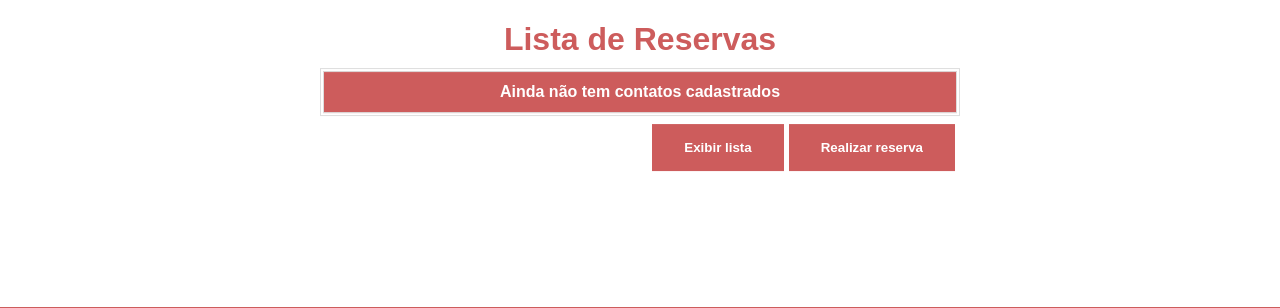
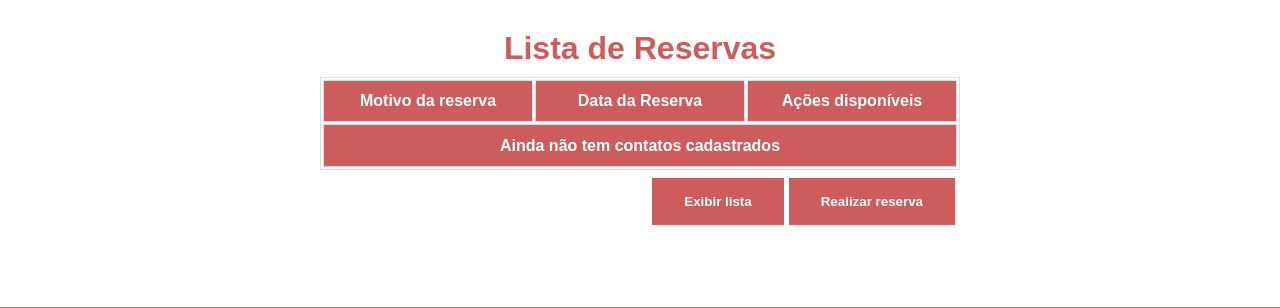
Before and after one commit to bjbomfim/trabalho2WEB, a Django app: page /Reservas/ in a window 1280 px wide. Shown: the part 193-501 px from the top of the page. Run offline with Django 4.2, Linux system fonts and the light colour scheme; the visitor is signed in with stand-in values (Sample User, id 1); data comes from the database, SQL or seed files in the repository; data that the repository does not hold is empty.

Commit message:
Mudança de linha

```diff
--- a/ReservaChurras/Reservas/templates/Reservas/home.html
+++ b/ReservaChurras/Reservas/templates/Reservas/home.html
@@ -18,8 +18,9 @@
         <h1 id="titulo">Lista de Reservas</h1>
 
         <table>
+            <tr><th>Motivo da reserva</th><th>Data da Reserva</th><th>Ações disponíveis</th></tr>
+
             {% for reserva in reservas %}
-            <tr><th>Motivo da reserva</th><th>Data da Reserva</th><th>Ações disponíveis</th></tr>
             <tr id="lista">
                 <td>{{ reserva.obs }}</td>
                 <td >{{reserva.dataReserva }}</td>
```
